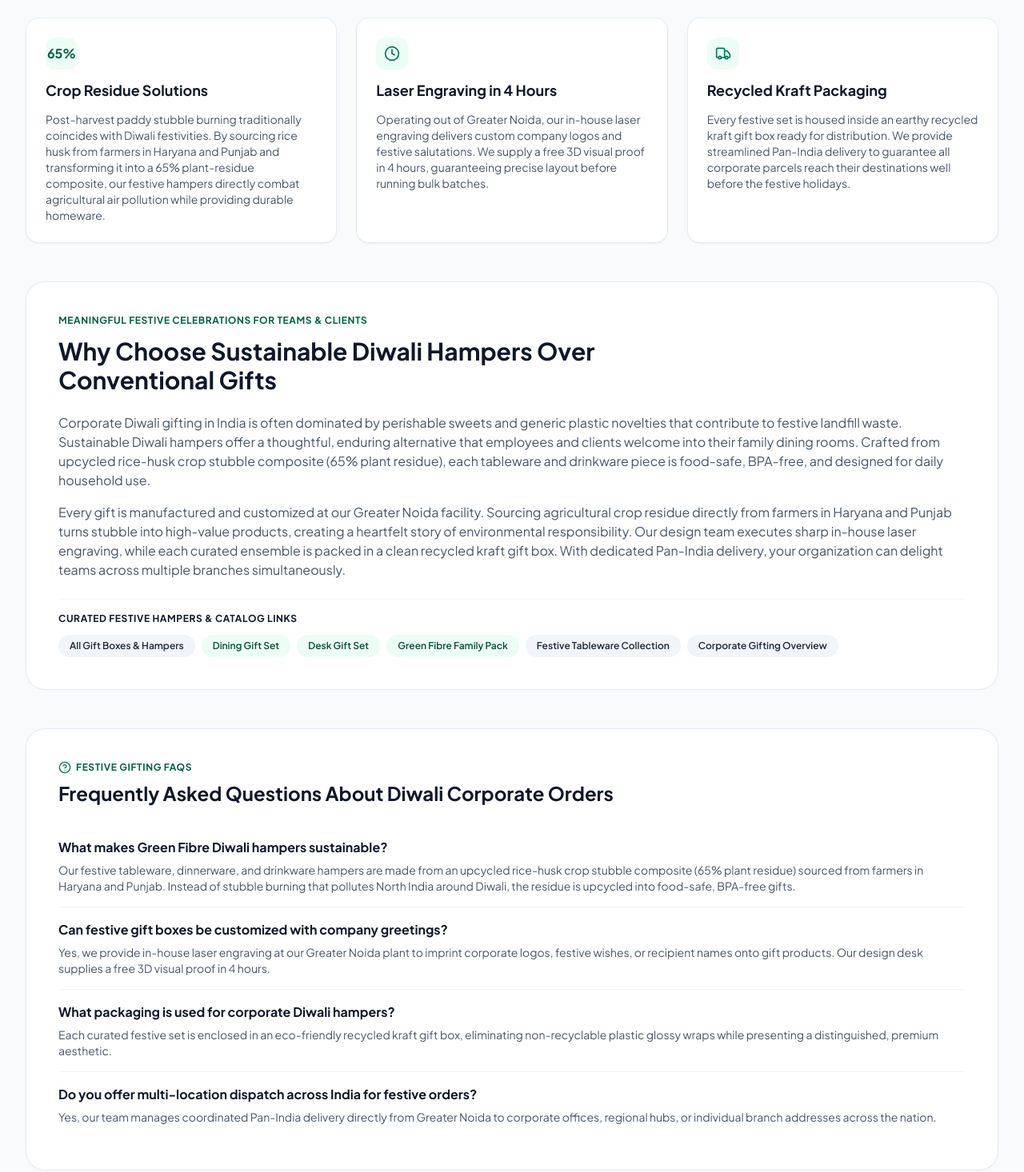
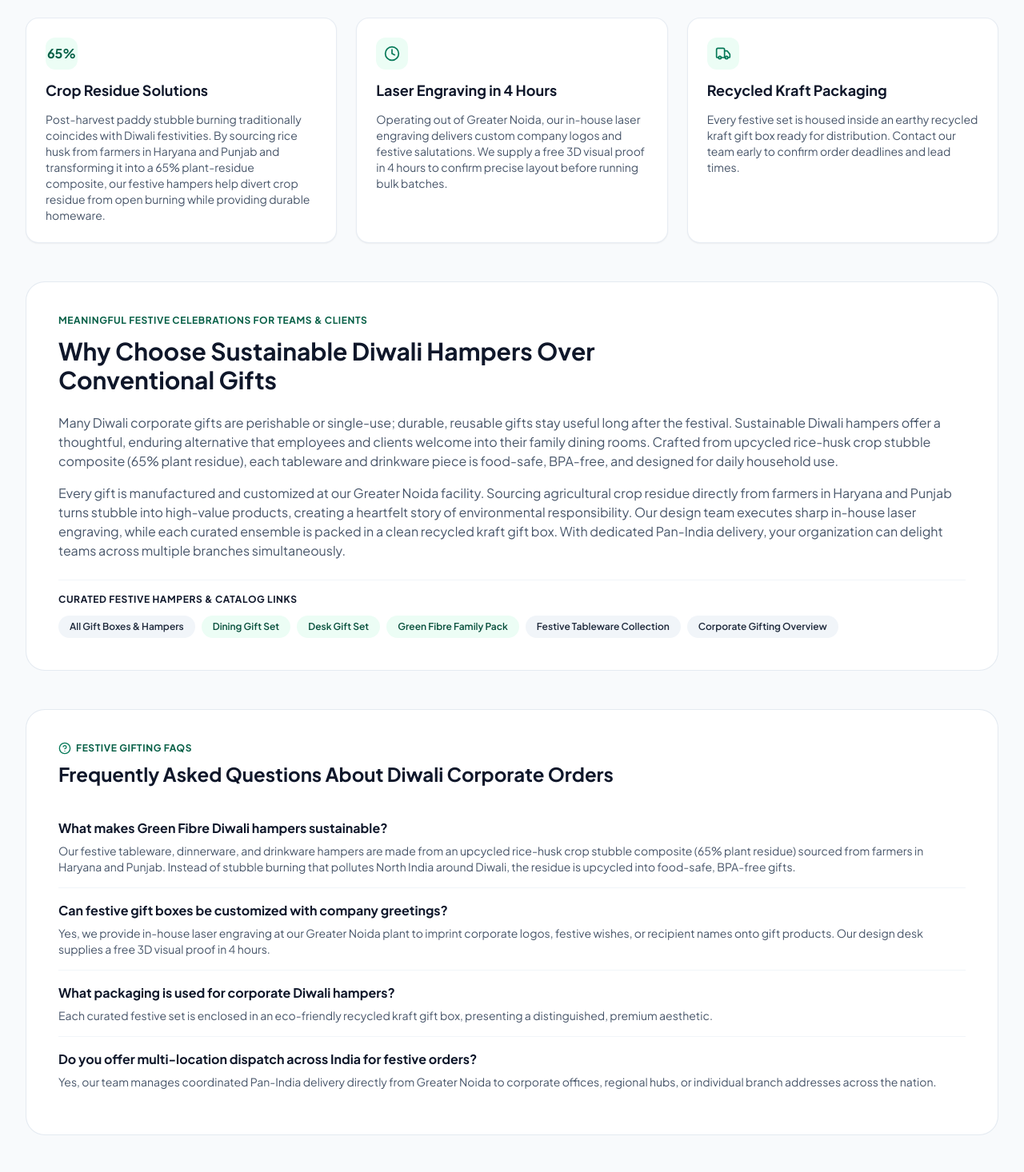
Before and after one commit to greenfibremarketing-spec/Greenfibre-B2b, a Next.js app: page /diwali-corporate-gifts in a window 1280 px wide. Shown: the part 660-2126 px from the top of the page at 80% size. Built offline with nearby package versions, Linux system fonts and the light colour scheme; no server answers.

Commit message:
SEO phase 5d: layout base URL, softer landing page claims, story title

```diff
--- a/app/corporate-gifting/page.js
+++ b/app/corporate-gifting/page.js
@@ -134,7 +134,7 @@ export default function CorporateGiftingPage() {
             <p className="text-base sm:text-lg text-slate-600 leading-relaxed">
               Equip your enterprise with meaningful, functional corporate gifts bulk India buyers trust.
               Crafted from upcycled agricultural rice-husk crop stubble composite (65% plant residue),
-              every Green Fibre gift set replaces single-use plastics with durable, certified food-safe homeware.
+              every Green Fibre gift set replaces single-use plastics with durable, food-safe homeware.
             </p>
           </div>
 
@@ -218,13 +218,12 @@ export default function CorporateGiftingPage() {
               economy story.
             </p>
             <p>
-              Based in Greater Noida, our manufacturing plant manages product molding, surface finishing, quality inspection,
-              and in-house laser engraving under one roof. Whether you are outfitting a new team cohort or curating premium
+              Based in Greater Noida, our team handles in-house laser engraving for your logo. Whether you are outfitting a new team cohort or curating premium
               holiday gift hampers, your branding is etched with clean, enduring precision. Every package is shipped inside
               an earthy recycled kraft gift box that arrives gift-ready without excessive packaging waste.
             </p>
             <p>
-              Every product in our corporate gifting catalog is certified BPA-free and food-safe, making our dinnerware,
+              Every product in our corporate gifting catalog is BPA-free and food-safe, making our dinnerware,
               mugs, and desk organizers practical for daily employee use at home or in the office. Because we manufacture
               using an upcycled rice-husk crop stubble composite featuring 65% plant residue, corporate gifts carry a
               tangible connection to rural farmers across Haryana and Punjab. From our Greater Noida facility,
--- a/app/custom-branded-water-bottles/page.js
+++ b/app/custom-branded-water-bottles/page.js
@@ -72,11 +72,11 @@ export default function CustomBrandedWaterBottlesPage() {
     },
     {
       q: "How does the double-wall thermal bottle design work?",
-      a: "The double-wall thermal bottle construction provides thermal insulation to protect hands and maintain beverage temperatures, combining the durable bio-composite shell with an easy-to-clean, food-safe inner lining."
+      a: "The double-wall thermal bottle construction provides thermal insulation to protect hands and maintain beverage temperatures, combining the durable bio-composite shell with a stainless steel inner."
     },
     {
       q: "How are corporate logos engraved onto custom bottles?",
-      a: "All custom logo engraved bottles are personalized utilizing in-house laser engraving at our Greater Noida plant. We deliver crisp, permanent marks that do not fade, scratch, or peel during everyday handling."
+      a: "All custom logo engraved bottles are personalized utilizing in-house laser engraving at our Greater Noida plant. We deliver crisp, permanent laser engraving that does not fade or peel during everyday handling."
     },
     {
       q: "How quickly can my team preview our bottle design?",
@@ -194,7 +194,7 @@ export default function CustomBrandedWaterBottlesPage() {
             <h2 className="text-lg font-bold text-slate-900">Recycled Gift Packaging</h2>
             <p className="text-xs sm:text-sm text-slate-600 leading-relaxed">
               Each unit is presented in a recycled kraft gift box ready for company orientation welcome kits or executive
-              gifting. We guarantee punctual Pan-India delivery to single or multiple corporate hubs.
+              gifting. We coordinate Pan-India delivery to single or multiple corporate hubs.
             </p>
           </div>
         </section>
@@ -225,9 +225,9 @@ export default function CustomBrandedWaterBottlesPage() {
               our distribution network ensures secure, timely Pan-India delivery.
             </p>
             <p>
-              Unlike conventional plastic drinkware, our double-wall thermal bottles are 100% BPA-free and certified
+              Unlike conventional plastic drinkware, our double-wall thermal bottles are 100% BPA-free and
               food-safe for both hot and cold beverages. Fabricated using an upcycled rice-husk crop stubble composite
-              (65% plant residue) sourced from farmers in Haryana and Punjab, every bottle helps eliminate stubble burning.
+              (65% plant residue) sourced from farmers in Haryana and Punjab, every bottle helps divert crop residue from open burning.
               Our in-house design unit in Greater Noida turns your logo into a free 3D visual proof in 4 hours, and packages
               every bottle inside a protective recycled kraft gift box with streamlined Pan-India delivery.
             </p>
--- a/app/diwali-corporate-gifts/page.js
+++ b/app/diwali-corporate-gifts/page.js
@@ -76,7 +76,7 @@ export default function DiwaliCorporateGiftsPage() {
     },
     {
       q: "What packaging is used for corporate Diwali hampers?",
-      a: "Each curated festive set is enclosed in an eco-friendly recycled kraft gift box, eliminating non-recyclable plastic glossy wraps while presenting a distinguished, premium aesthetic."
+      a: "Each curated festive set is enclosed in an eco-friendly recycled kraft gift box, presenting a distinguished, premium aesthetic."
     },
     {
       q: "Do you offer multi-location dispatch across India for festive orders?",
@@ -169,7 +169,7 @@ export default function DiwaliCorporateGiftsPage() {
             <p className="text-xs sm:text-sm text-slate-600 leading-relaxed">
               Post-harvest paddy stubble burning traditionally coincides with Diwali festivities. By sourcing
               rice husk from farmers in Haryana and Punjab and transforming it into a 65% plant-residue composite,
-              our festive hampers directly combat agricultural air pollution while providing durable homeware.
+              our festive hampers help divert crop residue from open burning while providing durable homeware.
             </p>
           </div>
 
@@ -180,7 +180,7 @@ export default function DiwaliCorporateGiftsPage() {
             <h2 className="text-lg font-bold text-slate-900">Laser Engraving in 4 Hours</h2>
             <p className="text-xs sm:text-sm text-slate-600 leading-relaxed">
               Operating out of Greater Noida, our in-house laser engraving delivers custom company logos and festive
-              salutations. We supply a free 3D visual proof in 4 hours, guaranteeing precise layout before running bulk
+              salutations. We supply a free 3D visual proof in 4 hours to confirm precise layout before running bulk
               batches.
             </p>
           </div>
@@ -192,8 +192,7 @@ export default function DiwaliCorporateGiftsPage() {
             <h2 className="text-lg font-bold text-slate-900">Recycled Kraft Packaging</h2>
             <p className="text-xs sm:text-sm text-slate-600 leading-relaxed">
               Every festive set is housed inside an earthy recycled kraft gift box ready for distribution.
-              We provide streamlined Pan-India delivery to guarantee all corporate parcels reach their destinations
-              well before the festive holidays.
+              Contact our team early to confirm order deadlines and lead times.
             </p>
           </div>
         </section>
@@ -211,8 +210,7 @@ export default function DiwaliCorporateGiftsPage() {
 
           <div className="prose prose-slate max-w-none text-sm sm:text-base text-slate-600 leading-relaxed space-y-4">
             <p>
-              Corporate Diwali gifting in India is often dominated by perishable sweets and generic plastic novelties
-              that contribute to festive landfill waste. Sustainable Diwali hampers offer a thoughtful, enduring
+              Many Diwali corporate gifts are perishable or single-use; durable, reusable gifts stay useful long after the festival. Sustainable Diwali hampers offer a thoughtful, enduring
               alternative that employees and clients welcome into their family dining rooms. Crafted from upcycled
               rice-husk crop stubble composite (65% plant residue), each tableware and drinkware piece is food-safe,
               BPA-free, and designed for daily household use.
--- a/app/layout.js
+++ b/app/layout.js
@@ -58,7 +58,7 @@ const organizationAndWebsiteSchema = {
 
 
 export const metadata = {
-  metadataBase: new URL(process.env.NEXT_PUBLIC_SITE_URL || "https://trade.greenfibre.org"),
+  metadataBase: new URL("https://trade.greenfibre.org"),
   title: {
     default: "Green Fibre B2B | Sustainable Tableware & Corporate Gifting",
     template: "%s | Green Fibre B2B"
--- a/app/story/page.js
+++ b/app/story/page.js
@@ -23,7 +23,7 @@ import {
 } from "lucide-react";
 
 export const metadata = {
-  title: "Our Story - Engineering Green Products From Rice Husk | Green Fibre",
+  title: "Our Story - Engineering Green Products From Rice Husk",
   description:
     "Green Fibre blends agricultural rice husk with recyclable polymers to replace virgin plastic, prevent stubble burning, and craft durable everyday essentials for modern homes.",
   alternates: {
```
